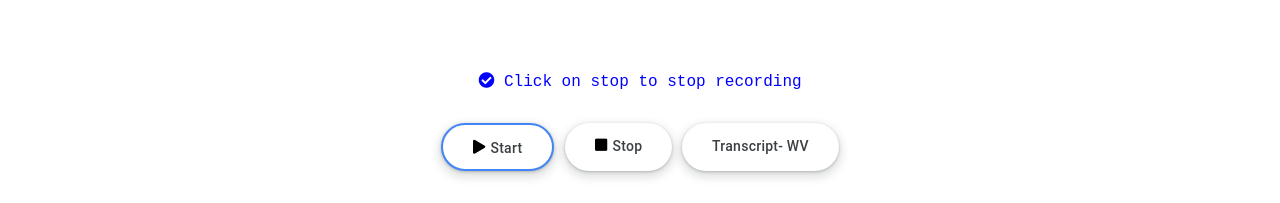
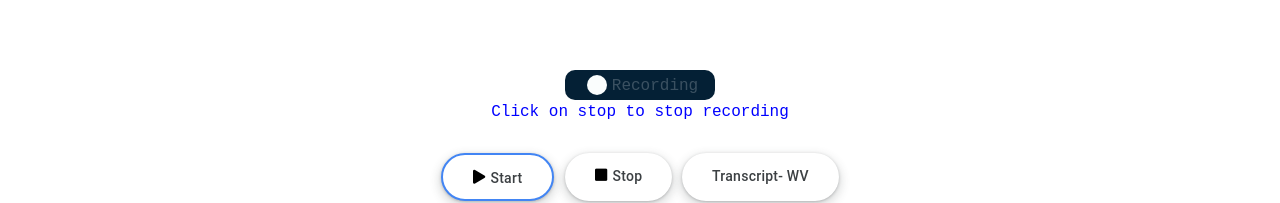
Before and after one commit to sudips413/ANSRAS_Client_Side, a React (Create React App) app: page /mictest in a window 1280 px wide. Both pictures are taken after a click on the button "Start". Shown: the part 378-581 px from the top of the page. Built offline with nearby package versions, Linux system fonts and the light colour scheme.

Commit message:
changed on 26th feb,2023

```diff
--- a/src/component/Mic/Mics.js
+++ b/src/component/Mic/Mics.js
@@ -240,8 +240,11 @@ export default class Mics extends React.Component {
           />
           }
           <br/>
-          <span id="start-recording" style={{color:"blue"}}><i className="fa fa-check-circle" ></i> Click on start to start recording</span>
-          <span id="stop-recording" style={{color:"blue",display:"none"}}><i className="fa fa-check-circle" ></i> Click on stop to stop recording</span>
+          <span id="start-recording" style={{color:"blue"}}>Click on start to start recording</span>
+          <span id="stop-recording" style={{color:"blue",display:"none"}}>
+            <div className='record-status'><div className='circle'></div><span id="recording"style={{marginTop:"4px"}}> Recording</span></div>
+            Click on stop to stop recording
+          </span>
           <br/>
           <button className='btn col-2' onClick={this.startRecording} type="button"><i className='fa fa-play' style={{paddingRight:"5px",color:"black"}}></i>Start</button>
           <button className='btn col-2' onClick={this.stopRecording} type="button"><i className='fa fa-stop' style={{paddingRight:"5px",color:"black"}}></i> Stop</button>
--- a/src/component/Mic/mic.css
+++ b/src/component/Mic/mic.css
@@ -94,3 +94,39 @@ select{
   color: #fff;
   border-radius: 5px;
 }
+.record-status{
+  display: flex;
+  flex-direction: row;
+  justify-content: center;
+  background-color: #042035;
+  width: 150px;
+  margin: auto;
+  color: white;
+  border-radius: 10px;
+
+}
+.circle{
+  width: 20px;
+  height: 20px;
+  border-radius: 50%;
+  background-color: #ff0000;
+  margin: 5px;
+  animation-name: recording;
+  animation-duration:3s ;
+  animation-iteration-count: infinite;
+}
+@keyframes blinker{
+  0% {opacity: 1;}
+  50% {opacity: 0.2;}
+  100% {opacity: 1;}
+}
+@keyframes recording {
+  0% {background-color: #ff0000;}
+  50% {background-color: #781b1b;}
+  100% {background-color: #fbffff;}
+}
+#recording{
+  animation-name: blinker;
+  animation-duration: 2s;
+  animation-iteration-count: infinite;
+}
```
